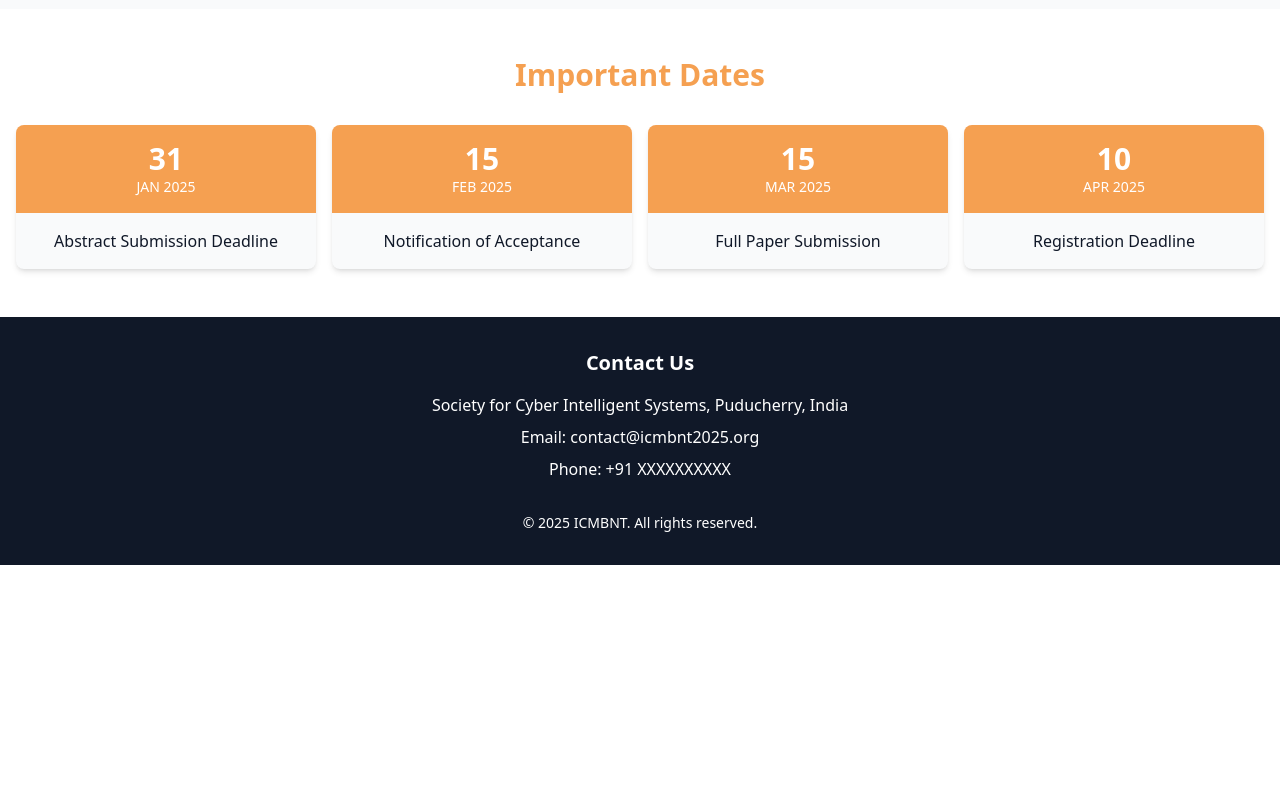
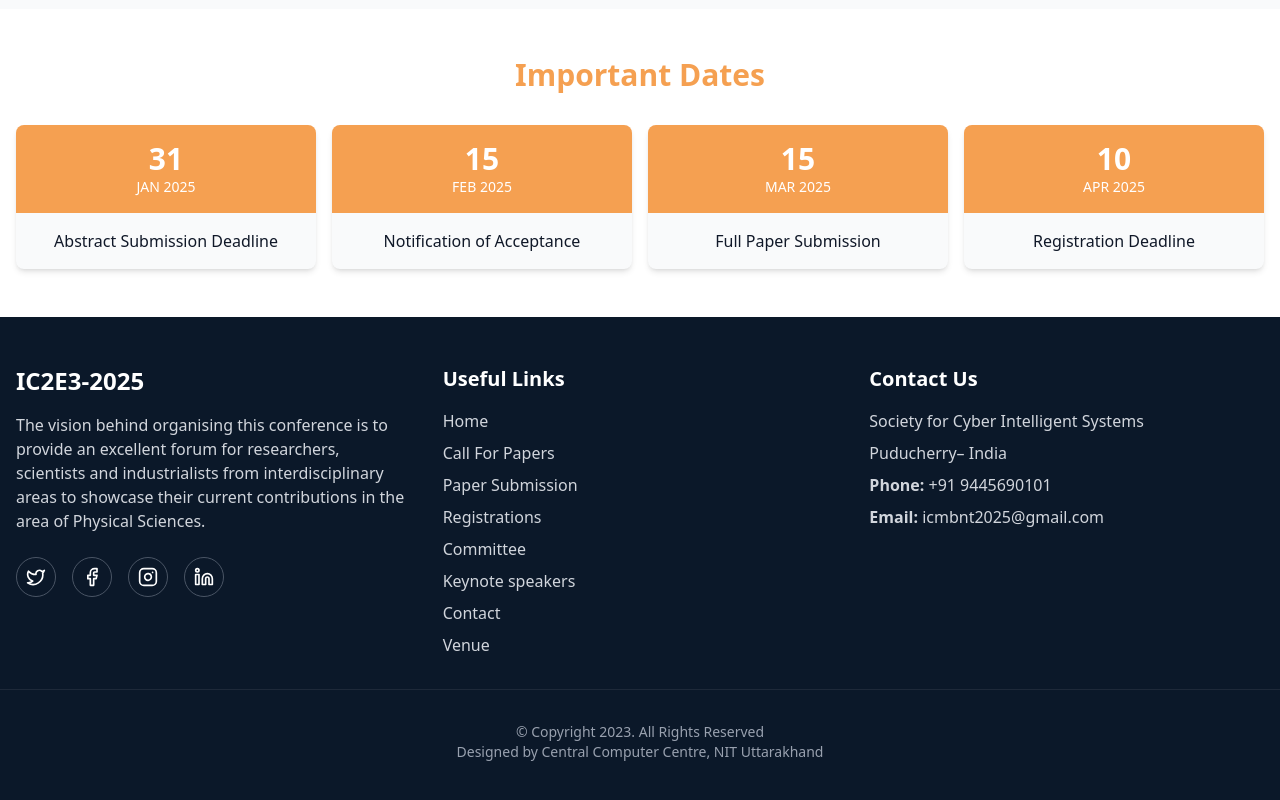
Before and after one commit to Ramjirv32/srm-corrections, a React (Vite) app: page / in a window 1280 px wide. Shown: the part 2039-2839 px from the top of the page. Before the commit the page ends 2604 px from the top, so only its background shows below. Built offline with nearby package versions, Linux system fonts and the light colour scheme.

Commit message:
homepage done3

```diff
--- a/src/components/Home.tsx
+++ b/src/components/Home.tsx
@@ -1,5 +1,5 @@
 import React from 'react';
-import { Calendar, MapPin, Users, Target, Compass, Globe } from 'lucide-react';
+import { Calendar, MapPin, Users, Target, Compass, Globe, Facebook, Twitter, Linkedin, Instagram } from 'lucide-react';
 import CountdownTimer from './CountdownTimer';
 import { FadeUp } from './ui/animation';
 const home: React.FC = () => {
@@ -163,13 +163,93 @@ const home: React.FC = () => {
       </section>
 
       {/* Footer */}
-      <footer className="bg-gray-900 text-white py-8">
-        <div className="container mx-auto px-4 text-center">
+      <footer className="bg-[#0B1829] text-white py-12">
+        <div className="container mx-auto px-4 grid grid-cols-1 md:grid-cols-3 gap-8">
+          {/* Conference Title Section */}
+          <div>
+            <h2 className="text-2xl font-bold mb-4">IC2E3-2025</h2>
+            <p className="text-gray-300 mb-6">
+              The vision behind organising this conference is to provide an excellent forum for
+              researchers, scientists and industrialists from interdisciplinary areas to showcase
+              their current contributions in the area of Physical Sciences.
+            </p>
+            <div className="flex space-x-4">
+              <a href="#" className="hover:text-[#F5A051] transition-colors">
+                <div className="w-10 h-10 border border-gray-600 rounded-full flex items-center justify-center">
+                  <Twitter size={20} />
+                </div>
+              </a>
+              <a href="#" className="hover:text-[#F5A051] transition-colors">
+                <div className="w-10 h-10 border border-gray-600 rounded-full flex items-center justify-center">
+                  <Facebook size={20} />
+                </div>
+              </a>
+              <a href="#" className="hover:text-[#F5A051] transition-colors">
+                <div className="w-10 h-10 border border-gray-600 rounded-full flex items-center justify-center">
+                  <Instagram size={20} />
+                </div>
+              </a>
+              <a href="#" className="hover:text-[#F5A051] transition-colors">
+                <div className="w-10 h-10 border border-gray-600 rounded-full flex items-center justify-center">
+                  <Linkedin size={20} />
+                </div>
+              </a>
+            </div>
+          </div>
+
+          {/* Updated Useful Links Section */}
+          <div>
+            <h3 className="text-xl font-bold mb-4">Useful Links</h3>
+            <ul className="space-y-2">
+              <li>
+                <a href="#" className="text-gray-300 hover:text-[#F5A051] transition-colors">Home</a>
+              </li>
+              <li>
+                <a href="#" className="text-gray-300 hover:text-[#F5A051] transition-colors">Call For Papers</a>
+              </li>
+              <li>
+                <a href="#" className="text-gray-300 hover:text-[#F5A051] transition-colors">Paper Submission</a>
+              </li>
+              <li>
+                <a href="#" className="text-gray-300 hover:text-[#F5A051] transition-colors">Registrations</a>
+              </li>
+              <li>
+                <a href="#" className="text-gray-300 hover:text-[#F5A051] transition-colors">Committee</a>
+              </li>
+              <li>
+                <a href="#" className="text-gray-300 hover:text-[#F5A051] transition-colors">Keynote speakers</a>
+              </li>
+              <li>
+                <a href="#" className="text-gray-300 hover:text-[#F5A051] transition-colors">Contact</a>
+              </li>
+              <li>
+                <a href="#" className="text-gray-300 hover:text-[#F5A051] transition-colors">Venue</a>
+              </li>
+            </ul>
+          </div>
+
+          {/* Contact Us Section */}
+          <div>
           <h3 className="text-xl font-bold mb-4">Contact Us</h3>
-          <p className="mb-2">Society for Cyber Intelligent Systems, Puducherry, India</p>
-          <p className="mb-2">Email: contact@icmbnt2025.org</p>
-          <p className="mb-4">Phone: +91 XXXXXXXXXX</p>
-          <p className="text-sm mt-8">© 2025 ICMBNT. All rights reserved.</p>
+            <div className="text-gray-300">
+              <p className="mb-2">Society for Cyber Intelligent Systems</p>
+              <p className="mb-2">Puducherry– India</p>
+              <p className="mb-2">
+                <span className="font-bold">Phone:</span> +91 9445690101
+              </p>
+              <p>
+                <span className="font-bold">Email:</span> icmbnt2025@gmail.com
+              </p>
+            </div>
+          </div>
+        </div>
+
+        {/* Copyright Section */}
+        <div className="container mx-auto px-4 mt-8 pt-8 border-t border-gray-800">
+          <div className="text-center text-gray-400 text-sm">
+            <p>© Copyright 2023. All Rights Reserved</p>
+            <p>Designed by Central Computer Centre, NIT Uttarakhand</p>
+          </div>
         </div>
       </footer>
     </div>
```
